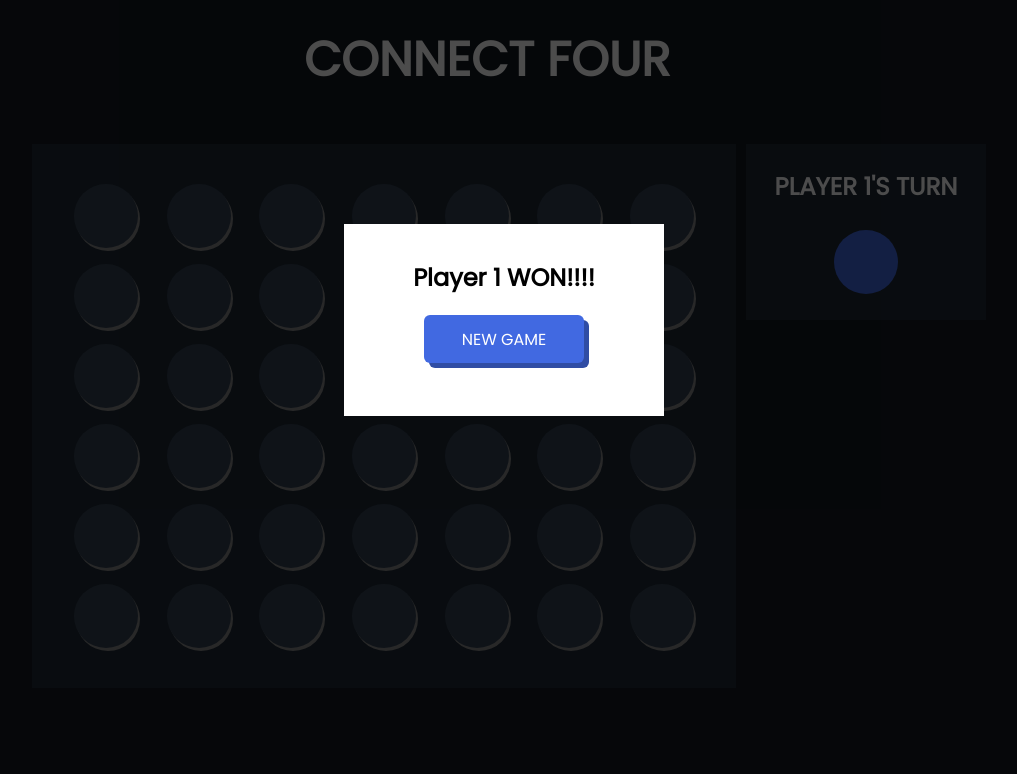
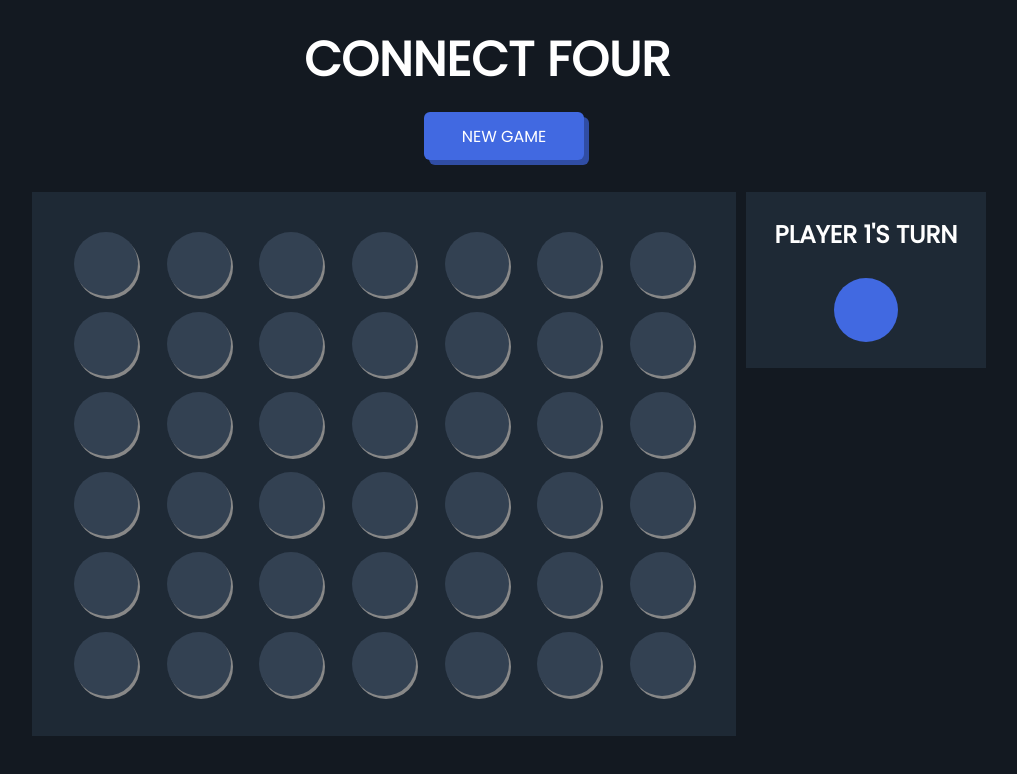
Before and after one commit to jkang1220/connect-four-react, a React app: page / in a window 1280 px wide. Shown: the top 774 px of the page, without its empty margins (136-1153 px from the left). Built offline with nearby package versions, Linux system fonts and the light colour scheme.

Commit message:
Added functionality to detect winner on a connect four.

```diff
--- a/src/App.js
+++ b/src/App.js
@@ -1,9 +1,10 @@
 import React, { useState } from 'react';
-import styles from './App.css';
+import './App.css';
 import TurnCard from './Components/TurnCard';
 import Board from './Components/Board';
 import Modal from './Components/Modal';
 import Button from './Components/Button';
+import algo from './Components/algo';
 
 const getNewBoard = () => [
 	[0,0,0,0,0,0],
@@ -31,27 +32,13 @@ const getUpdatedColumnHeights = (columnHeights, colIdx) => {
 	return newHeights;
 }
 
-const getWinner = (board) => {
-// 0: (6) [0, 0, 0, 0, 0, 0]
-// 1: (6) [0, 0, 0, 0, 0, 0]
-// 2: (6) [0, 0, 0, 0, 0, 0]
-// 3: (6) [2, 2, 2, 0, 0, 0]
-// 4: (6) [1, 1, 1, 1, 0, 0]
-// 5: (6) [0, 0, 0, 0, 0, 0]
-// 6: (6) [0, 0, 0, 0, 0, 0]
-
-	//tie, player1 or player2
-	//return 0, 1 or 2
-	return null;
-}
-
 const App = () => {
 	const newBoard = getNewBoard();
 	const newColumns = getNewColumns();
 	const [board, setBoard] = useState(newBoard);
 	const [columnHeights, setColumnHeights] = useState(newColumns);
 	const [currentPlayer, setCurrentPlayer] = useState(1);
-	const [winner, setWinner] = useState(true);
+	const [winner, setWinner] = useState(false);
 
 	const onColumnClick = (colIdx) => {
 		const spacesLeftInColumn = columnHeights[colIdx] < 5;
@@ -59,10 +46,10 @@ const App = () => {
 		if (spacesLeftInColumn) {
 			const getCurrentRowIdx = columnHeights[colIdx];
 			const newBoard = getUpdatedBoard(board, currentPlayer, colIdx, getCurrentRowIdx + 1);
-			console.log(newBoard, 'newBoardz');
 			const nextPlayer = getNextPlayer(currentPlayer);
 			const newColumnHeights = getUpdatedColumnHeights(columnHeights, colIdx);
-			const winningPlayer = getWinner(board);
+			const winningPlayer = algo.getWinner(board);
+
 			setBoard(newBoard);
 			setColumnHeights(newColumnHeights);
 			if (winningPlayer) {
--- a/src/Components/Board.js
+++ b/src/Components/Board.js
@@ -1,6 +1,6 @@
 import React from 'react';
 import Column from './Column';
-import styles from './Board.css';
+import './Board.css';
 
 const Board = (props) => {
 	const { currentPlayer, board, onColumnClick, columnHeights } = props;
--- a/src/Components/Button.js
+++ b/src/Components/Button.js
@@ -1,5 +1,5 @@
 import React from 'react';
-import styles from './Button.css';
+import './Button.css';
 
 const Button = ({ onClick, text, ...props }) => {
 
--- a/src/Components/Column.js
+++ b/src/Components/Column.js
@@ -1,6 +1,6 @@
 import React, { useState } from 'react';
 import ColumnItem from './ColumnItem';
-import styles from './Column.css';
+import './Column.css';
 
 const Column = (props) => {
 	const { colIdx, columnValues } = props;
--- a/src/Components/ColumnItem.js
+++ b/src/Components/ColumnItem.js
@@ -1,5 +1,5 @@
 import React from 'react';
-import styles from './ColumnItem.css';
+import './ColumnItem.css';
 
 const getPieceClass = (value) => {
 	if (value === 1) {
--- a/src/Components/Modal.js
+++ b/src/Components/Modal.js
@@ -1,5 +1,5 @@
 import React from 'react';
-import styles from './Modal.css';
+import './Modal.css';
 
 const Modal = (props) => {
 	return (
--- a/src/Components/Space.js
+++ b/src/Components/Space.js
@@ -1,5 +1,5 @@
 import React from 'react';
-import styles from './Space.css';
+import './Space.css';
 
 const Space = () => (
 	<div className="grid-row-item">
--- a/src/Components/TurnCard.js
+++ b/src/Components/TurnCard.js
@@ -1,5 +1,5 @@
 import React from 'react';
-import styles2 from './TurnCard.css';
+import './TurnCard.css';
 
 const playerNames = ['PLAYER 1', 'PLAYER 2'];
 const TurnCard = (props) => {
--- a/src/Components/algo.js
+++ b/src/Components/algo.js
@@ -5,8 +5,6 @@ const checkConnectFour = (quad) => {
 
   return null;
 }
-
-
 
 //returns 1,2, or null
 const checkQuadruples = (group) => {
```
